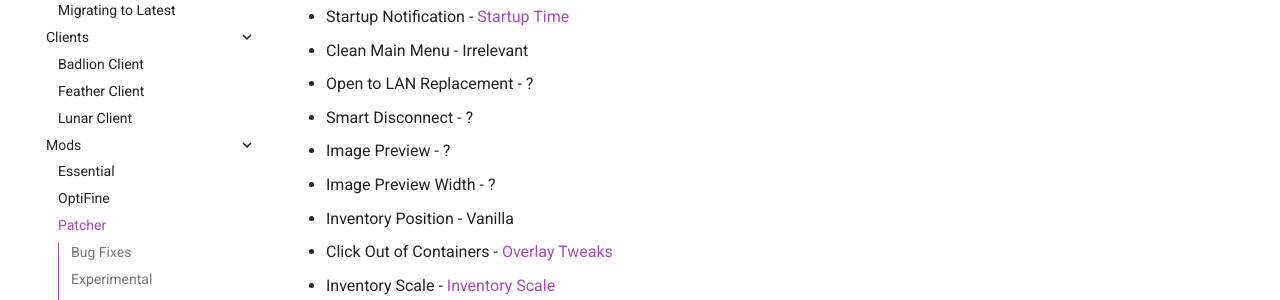
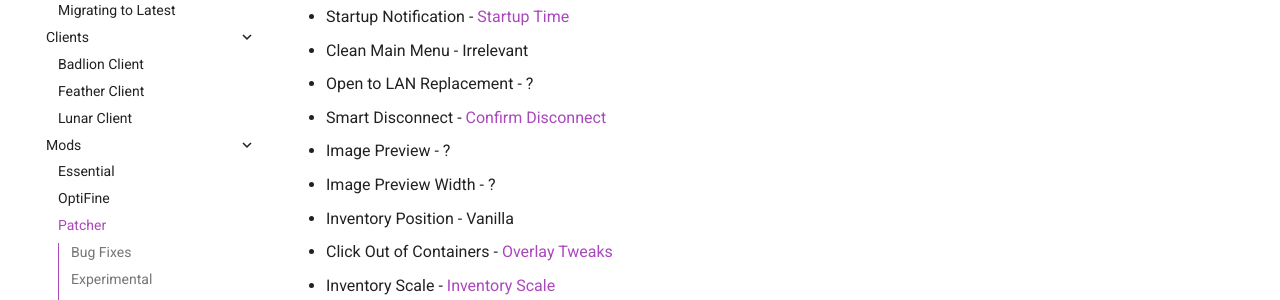
Before and after one commit to MicrocontrollersDev/Alternatives, an MkDocs documentation site: the page built from docs/latest/patcher.md, in a window 1280 px wide and 900 px high, scrolled down 5923 px. Shown: the part 152-452 px from the top of the window. Built offline with MkDocs 1.6.1 and Material for MkDocs 9.7.7, drawn with Linux system fonts in a browser that asks for light colours; comment, search, counter and statistics services are not loaded.

Commit message:
smart disconnect -> confirm disconnect

```diff
--- a/docs/latest/patcher.md
+++ b/docs/latest/patcher.md
@@ -182,7 +182,7 @@
 * Startup Notification - [Startup Time](https://modrinth.com/mod/startup-time)
 * Clean Main Menu - Irrelevant
 * Open to LAN Replacement - ?
-* Smart Disconnect - ?
+* Smart Disconnect - [Confirm Disconnect](https://modrinth.com/mod/confirm-disconnect)
 * Image Preview - ?
 * Image Preview Width - ?
 * Inventory Position - Vanilla
```
